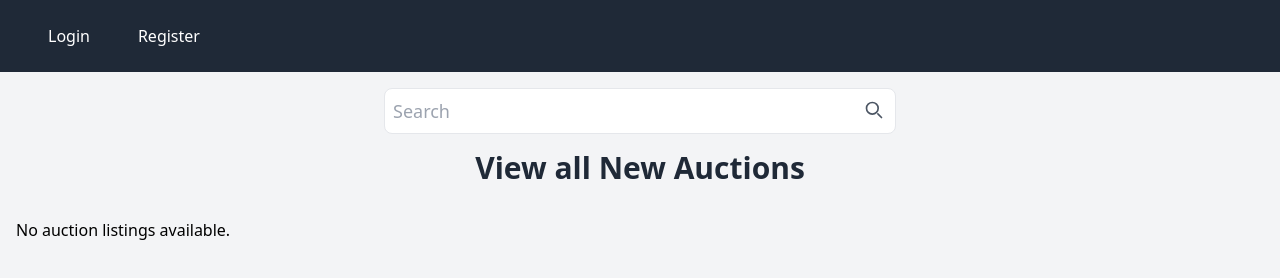
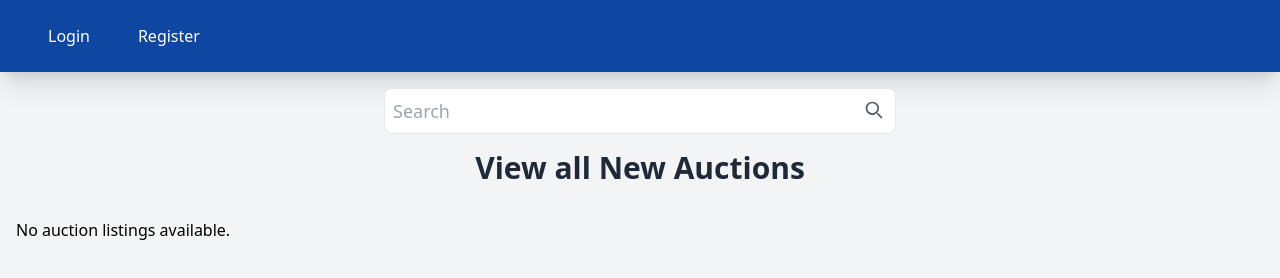
Before and after one commit to EPetrineLynghaug/Bidy-Semester-project, a plain HTML site: page index.html in a window 1280 px wide. Drawn offline with nearby package versions, Linux system fonts and the light colour scheme; no server answers.

Commit message:
updated navbar

```diff
--- a/index.html
+++ b/index.html
@@ -10,10 +10,9 @@
   <body class="bg-gray-100">
     <body class="bg-gray-100">
       <!-- Navigasjonsmeny -->
-      <header class="bg-gray-800 text-white p-4">
-        <nav id="auth-links" class="flex space-x-4"></nav>
-      </header>
-
+      <header class="bg-[#0D47A1] text-white p-4 shadow-xl">
+      <nav id="auth-links" class="flex space-x-4"></nav>
+    </header>
       <div class="flex justify-center items-center space-x-4 mt-4">
         <div class="relative w-full max-w-xs md:max-w-md lg:max-w-lg">
           <input
--- a/src/js/components/authLinks.js
+++ b/src/js/components/authLinks.js
@@ -6,67 +6,11 @@ import {
 } from "../utilities/storage.js";
 import { createNewAuction } from "./newauction-modal.component.js";
 
-// export function renderAuthLinks() {
-//   const authLinks = document.getElementById("auth-links");
-//   const token = getToken();
-
-//   const meny = token
-//     ? [
-//         { name: "Home", url: "/" },
-//         { name: "New Auction", action: createNewAuction },
-//         { name: "Profile", url: "/profile/" },
-//         { name: "Logout", action: handleLogout },
-//       ]
-//     : [
-//         { name: "Login", url: "/auth/login" },
-//         { name: "Register", url: "/auth/register" },
-//       ];
-
-//   authLinks.innerHTML = "";
-
-//   meny.forEach((item) => {
-//     if (item.action) {
-//       const button = document.createElement("button");
-//       button.innerText = item.name;
-//       button.classList.add(
-//         "bg-red-500",
-//         "text-white",
-//         "px-4",
-//         "py-2",
-//         "rounded",
-//         "hover:bg-red-700",
-//         "ml-4"
-//       );
-//       button.addEventListener("click", (e) => {
-//         item.action();
-//       });
-//       authLinks.appendChild(button);
-//     } else {
-//       const atag = document.createElement("a");
-//       atag.href = item.url;
-//       atag.innerText = item.name;
-//       atag.classList.add(
-//         "text-white",
-//         "hover:text-gray-300",
-//         "px-4",
-//         "py-2",
-//         "rounded"
-//       );
-//       authLinks.appendChild(atag);
-//     }
-//   });
-// }
-
-// function handleLogout() {
-//   removeToken();
-//   alert("You are now logged out");
-//   renderAuthLinks();
-// }
 export function renderAuthLinks() {
   const authLinks = document.getElementById("auth-links");
   authLinks.className = "relative";
+
   let username = "";
-
   const token = getToken();
   if (token) {
     username = getStoredUserName();
@@ -92,7 +36,7 @@ export function renderAuthLinks() {
   toggleButton.className =
     "md:hidden flex items-center px-3 py-2 border rounded text-white border-white hover:text-gray-300 hover:border-gray-300";
   toggleButton.innerHTML = `
-    <svg class="fill-current h-3 w-3" viewBox="0 0 20 20" xmlns="http://www.w3.org/2000/svg">
+    <svg class="fill-current h-5 w-5" viewBox="0 0 20 20" xmlns="http://www.w3.org/2000/svg">
       <title>Menu</title>
       <path d="M0 3h20v2H0zM0 9h20v2H0zM0 15h20v2H0z" />
     </svg>
@@ -102,30 +46,31 @@ export function renderAuthLinks() {
   // Menu Container
   const menuContainer = document.createElement("div");
   menuContainer.className =
-    "hidden md:flex flex-col md:flex-row md:items-center absolute md:static top-full left-0 w-full bg-gray-800 md:bg-transparent z-50";
+    "hidden md:flex flex-col md:flex-row md:items-center absolute md:static top-full left-0 w-full bg-[#0D47A1] z-50 rounded-lg md:rounded-none";
 
   toggleButton.addEventListener("click", () => {
     menuContainer.classList.toggle("hidden");
   });
 
   // Create menu items
-  meny.forEach((item) => {
+  meny.forEach((item, index) => {
     if (item.action) {
       const button = document.createElement("button");
       button.innerText = item.name;
       button.classList.add(
         "block",
         "md:inline-block",
-        "text-white",
-        "hover:text-gray-300",
+        "text-white", // Text color set to white
+        "hover:text-gray-300", // Subtle hover effect
         "px-4",
         "py-2",
-        "rounded",
+        "rounded-lg",
         "md:ml-4",
-        "bg-red-500",
-        "hover:bg-red-700",
-        "transition-all",
-        "duration-200",
+        "bg-transparent", // Transparent background
+        "border-0", // No border
+        "focus:outline-none",
+        "transition-all", // Smooth transition for hover
+        "duration-200"
       );
       button.addEventListener("click", () => {
         item.action();
@@ -139,16 +84,24 @@ export function renderAuthLinks() {
       atag.classList.add(
         "block",
         "md:inline-block",
-        "text-white",
-        "hover:text-gray-300",
+        "text-white", // Text color set to white
+        "hover:text-gray-300", // Subtle hover effect
         "px-4",
         "py-2",
-        "rounded",
+        "rounded-lg",
         "md:ml-4",
-        "transition-all",
+        "transition-all", // Smooth transition for hover
         "duration-200",
+        "focus:outline-none"
       );
       menuContainer.appendChild(atag);
+    }
+
+    // Add divider between menu items (if it's not the last item)
+    if (index < meny.length - 1) {
+      const divider = document.createElement("div");
+      divider.className = "border-b border-gray-300 my-2 md:hidden"; // Divider for mobile
+      menuContainer.appendChild(divider);
     }
   });
 
```
